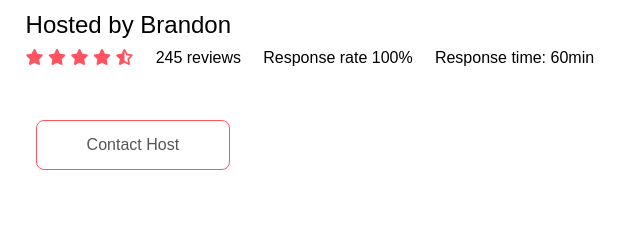
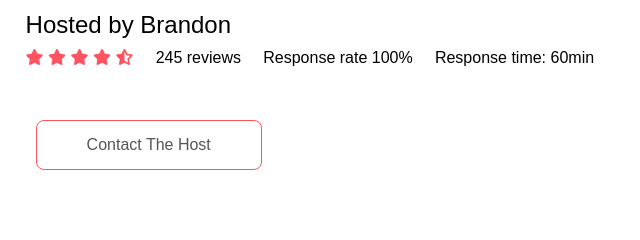
Before and after one commit to ShivansGupta25/staybnb-frontend, a plain HTML site: page house.html in a window 1280 px wide. Shown: the part 2034-2274 px from the top of the page, 238-878 px from the left. Drawn offline with Linux system fonts and the light colour scheme.

Commit message:
Minor update on UI

```diff
--- a/house.html
+++ b/house.html
@@ -131,7 +131,7 @@
                 </div>
             </div>
 
-            <a href="#" class="contact-host">Contact Host</a>
+            <a href="#" class="contact-host">Contact The Host</a>
 
         <div class="container">
                 <div class="footer">
```
